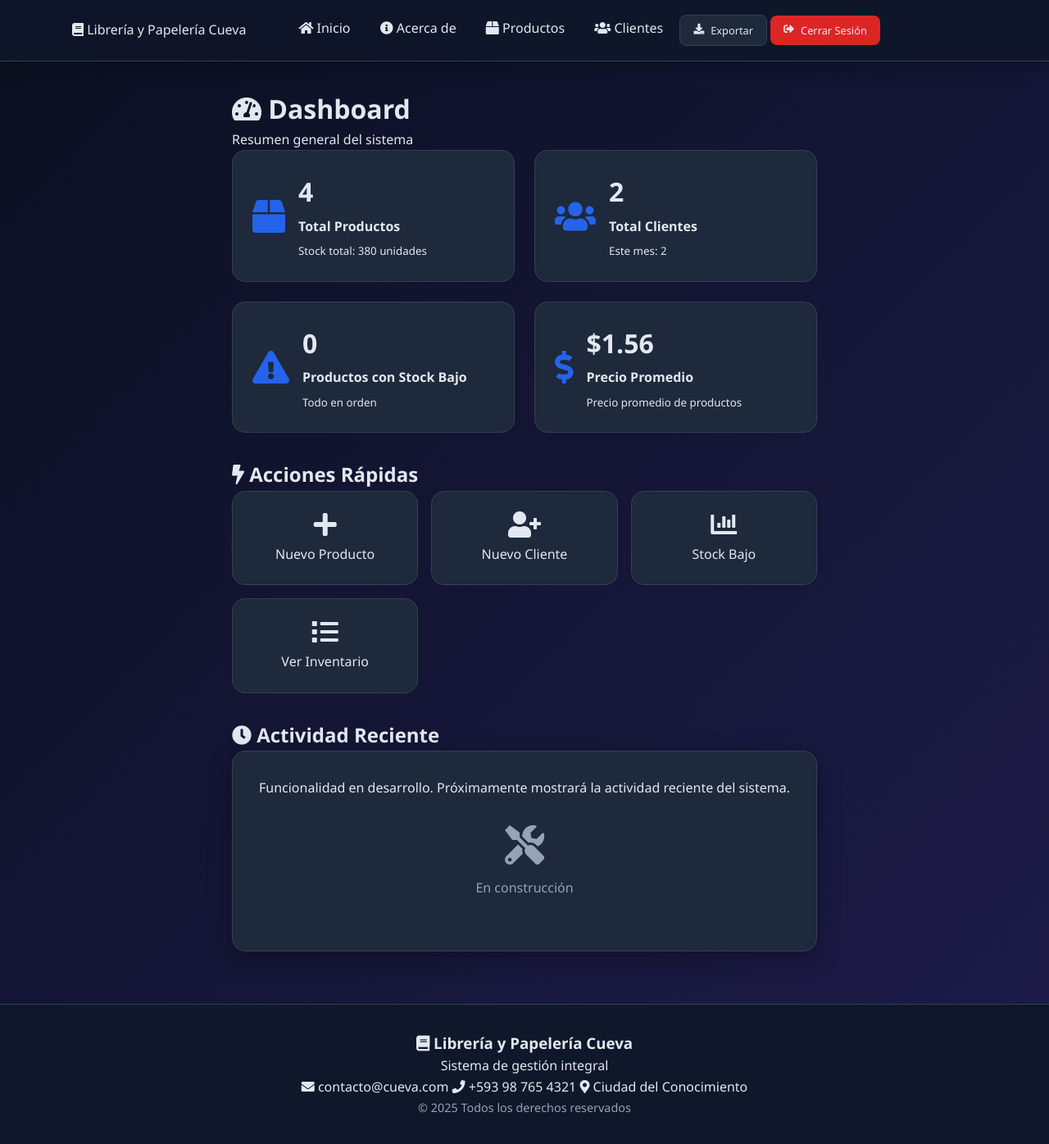
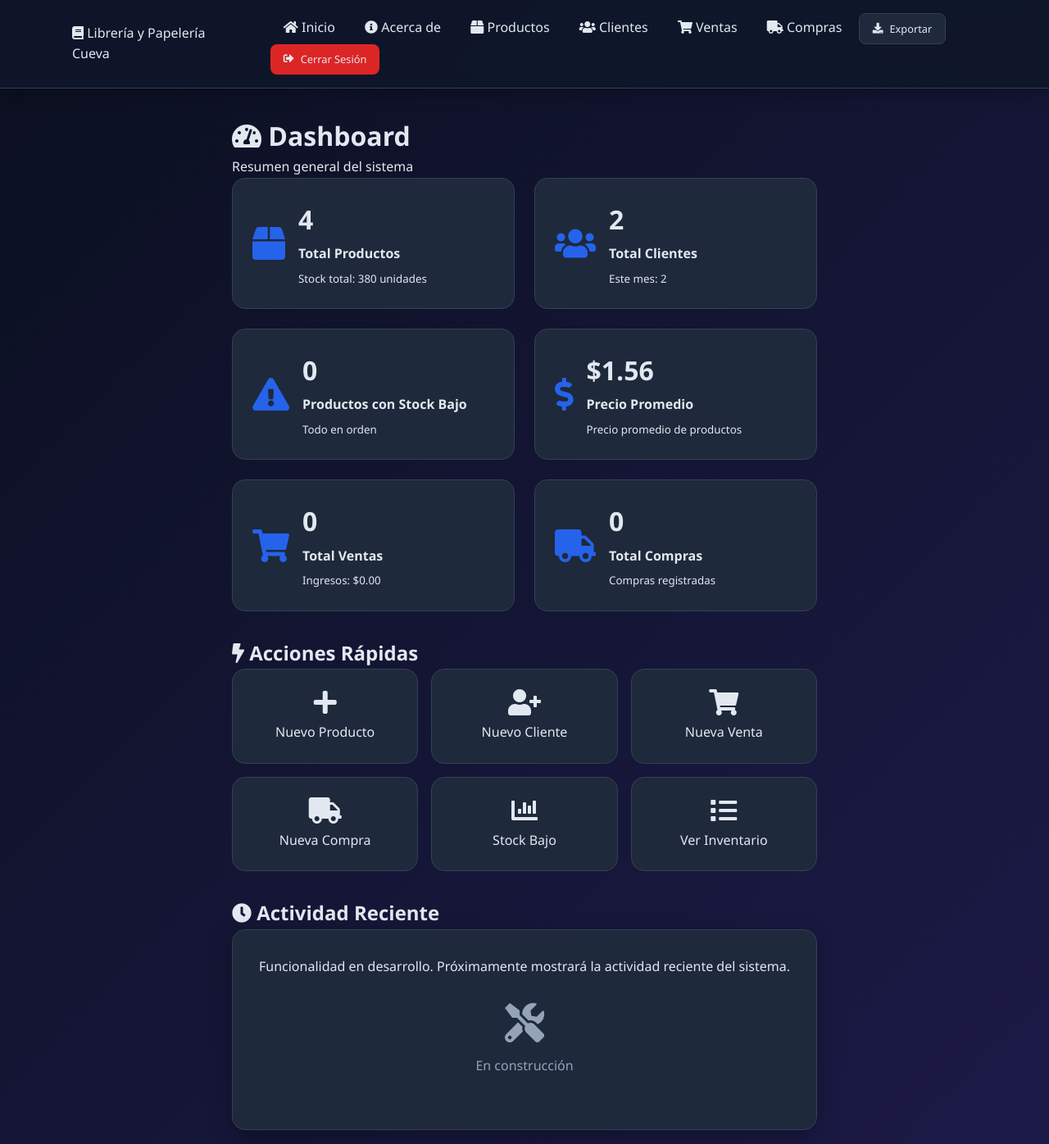
Before and after one commit to RACUEVA/PROYECTO, a Flask app: page /dashboard in a window 1280 px wide. Shown: the top 1396 px of the page at 82% size. Run offline with Flask 3, Linux system fonts and the light colour scheme; the visitor is signed in with stand-in values (Sample User, id 1); data comes from the database, SQL or seed files in the repository; data that the repository does not hold is empty.

Commit message:
semana 16 - PROYECTO

```diff
--- a/app.py
+++ b/app.py
@@ -1,9 +1,9 @@
-# app.py - VERSIÓN FINAL CORREGIDA
+# app.py - VERSIÓN FINAL COMPLETA
 from flask import Flask, render_template, request, redirect, url_for, flash, jsonify
 from flask_login import LoginManager, login_user, login_required, logout_user, current_user
 from werkzeug.security import generate_password_hash, check_password_hash
 from conexion.conexion import conexion, cerrar_conexion, crear_tablas, verificar_tabla_usuarios
-from forms import ProductoForm, ClienteForm, LoginForm, RegistroForm
+from forms import ProductoForm, ClienteForm, LoginForm, RegistroForm, VentaForm, CompraForm
 from models_user import Usuario
 from datetime import datetime
 from decimal import Decimal
@@ -565,17 +565,179 @@ def eliminar_cliente(cid):
 
     return redirect(url_for('listar_clientes'))
 
+# ---- Ventas ----
+@app.route('/ventas')
+@login_required
+def listar_ventas():
+    conn = conexion()
+    ventas = []
+
+    try:
+        cur = conn.cursor(dictionary=True)
+        cur.execute("""
+            SELECT v.*, c.nombre as cliente_nombre, c.apellido as cliente_apellido,
+                   u.nombre as usuario_nombre
+            FROM ventas v
+            JOIN clientes c ON v.cliente_id = c.id
+            JOIN usuarios u ON v.usuario_id = u.id
+            ORDER BY v.fecha_venta DESC
+        """)
+        ventas = cur.fetchall()
+
+    except Exception as e:
+        flash(f'❌ Error al cargar ventas: {str(e)}', 'error')
+    finally:
+        cerrar_conexion(conn)
+
+    return render_template('ventas/list.html', title='Ventas', ventas=ventas)
+
+@app.route('/ventas/nueva', methods=['GET', 'POST'])
+@login_required
+def crear_venta():
+    form = VentaForm()
+
+    if form.validate_on_submit():
+        cliente_id = form.cliente_id.data
+        producto_id = form.producto_id.data
+        cantidad = form.cantidad.data
+
+        conn = conexion()
+        if conn is None:
+            handle_db_error()
+            return render_template('ventas/form.html', title='Nueva Venta', form=form)
+
+        try:
+            cursor = conn.cursor(dictionary=True)
+
+            # Verificar que el producto existe y tiene stock
+            cursor.execute("SELECT nombre, precio, cantidad FROM productos WHERE id = %s", (producto_id,))
+            producto = cursor.fetchone()
+
+            if not producto:
+                flash('❌ Producto no encontrado', 'error')
+                return render_template('ventas/form.html', title='Nueva Venta', form=form)
+
+            if producto['cantidad'] < cantidad:
+                flash(f'❌ Stock insuficiente. Solo hay {producto["cantidad"]} unidades', 'error')
+                return render_template('ventas/form.html', title='Nueva Venta', form=form)
+
+            # Verificar que el cliente existe
+            cursor.execute("SELECT id FROM clientes WHERE id = %s", (cliente_id,))
+            if not cursor.fetchone():
+                flash('❌ Cliente no encontrado', 'error')
+                return render_template('ventas/form.html', title='Nueva Venta', form=form)
+
+            # Calcular total
+            precio_unitario = producto['precio']
+            subtotal = precio_unitario * cantidad
+
+            # Crear venta
+            cursor.execute(
+                "INSERT INTO ventas (cliente_id, usuario_id, total) VALUES (%s, %s, %s)",
+                (cliente_id, current_user.id, subtotal)
+            )
+            venta_id = cursor.lastrowid
+
+            # Crear detalle de venta
+            cursor.execute(
+                "INSERT INTO detalle_ventas (venta_id, producto_id, cantidad, precio_unitario, subtotal) VALUES (%s, %s, %s, %s, %s)",
+                (venta_id, producto_id, cantidad, precio_unitario, subtotal)
+            )
+
+            conn.commit()
+            flash('✅ Venta registrada correctamente', 'success')
+            return redirect(url_for('listar_ventas'))
+
+        except Exception as e:
+            conn.rollback()
+            flash(f'❌ Error al registrar venta: {str(e)}', 'error')
+        finally:
+            cerrar_conexion(conn)
+
+    return render_template('ventas/form.html', title='Nueva Venta', form=form)
+
+# ---- Compras ----
+@app.route('/compras')
+@login_required
+def listar_compras():
+    conn = conexion()
+    compras = []
+
+    try:
+        cur = conn.cursor(dictionary=True)
+        cur.execute("""
+            SELECT c.*, p.nombre as producto_nombre, u.nombre as usuario_nombre
+            FROM compras c
+            JOIN productos p ON c.producto_id = p.id
+            JOIN usuarios u ON c.usuario_id = u.id
+            ORDER BY c.fecha_compra DESC
+        """)
+        compras = cur.fetchall()
+
+    except Exception as e:
+        flash(f'❌ Error al cargar compras: {str(e)}', 'error')
+    finally:
+        cerrar_conexion(conn)
+
+    return render_template('compras/list.html', title='Compras', compras=compras)
+
+@app.route('/compras/nueva', methods=['GET', 'POST'])
+@login_required
+def crear_compra():
+    form = CompraForm()
+
+    if form.validate_on_submit():
+        proveedor_nombre = form.proveedor_nombre.data.strip()
+        producto_id = form.producto_id.data
+        cantidad = form.cantidad.data
+        precio_compra = form.precio_compra.data
+
+        conn = conexion()
+        if conn is None:
+            handle_db_error()
+            return render_template('compras/form.html', title='Nueva Compra', form=form)
+
+        try:
+            cursor = conn.cursor(dictionary=True)
+
+            # Verificar que el producto existe
+            cursor.execute("SELECT id FROM productos WHERE id = %s", (producto_id,))
+            if not cursor.fetchone():
+                flash('❌ Producto no encontrado', 'error')
+                return render_template('compras/form.html', title='Nueva Compra', form=form)
+
+            # Registrar compra
+            cursor.execute(
+                "INSERT INTO compras (proveedor_nombre, producto_id, cantidad, precio_compra, usuario_id) VALUES (%s, %s, %s, %s, %s)",
+                (proveedor_nombre, producto_id, cantidad, precio_compra, current_user.id)
+            )
+
+            # Actualizar stock del producto
+            cursor.execute(
+                "UPDATE productos SET cantidad = cantidad + %s WHERE id = %s",
+                (cantidad, producto_id)
+            )
+
+            conn.commit()
+            flash('✅ Compra registrada correctamente', 'success')
+            return redirect(url_for('listar_compras'))
+
+        except Exception as e:
+            conn.rollback()
+            flash(f'❌ Error al registrar compra: {str(e)}', 'error')
+        finally:
+            cerrar_conexion(conn)
+
+    return render_template('compras/form.html', title='Nueva Compra', form=form)
+
 # ---- Dashboard y Estadísticas ----
 @app.route('/dashboard')
 @login_required
 def dashboard():
     """Dashboard con estadísticas del sistema"""
     conn = conexion()
-    if conn is None:
-        handle_db_error()
-        return render_template('dashboard.html', stats={})
+    stats = {}
 
-    stats = {}
     try:
         cur = conn.cursor(dictionary=True)
 
@@ -603,6 +765,20 @@ def dashboard():
         cur.execute("SELECT COUNT(*) as este_mes FROM clientes WHERE MONTH(fecha_registro) = MONTH(CURRENT_DATE())")
         clientes_mes = cur.fetchone()
         stats['clientes_este_mes'] = int(clientes_mes['este_mes']) if clientes_mes else 0
+
+        # Estadísticas de ventas
+        cur.execute("SELECT COUNT(*) as total, SUM(total) as ingresos FROM ventas WHERE estado = 'completada'")
+        ventas_stats = cur.fetchone()
+        if ventas_stats:
+            stats['ventas'] = {
+                'total': int(ventas_stats['total']),
+                'ingresos': float(ventas_stats['ingresos'] or 0)
+            }
+
+        # Estadísticas de compras
+        cur.execute("SELECT COUNT(*) as total FROM compras")
+        compras_stats = cur.fetchone()
+        stats['compras'] = int(compras_stats['total']) if compras_stats else 0
 
     except Exception as e:
         print(f"Error obteniendo estadísticas: {e}")
@@ -840,7 +1016,9 @@ def test_crud():
             'editar_producto': '/productos/<id>/editar',
             'eliminar_producto': '/productos/<id>/eliminar',
             'dashboard': '/dashboard',
-            'exportar': '/guardar_csv, /guardar_json, /guardar_txt'
+            'exportar': '/guardar_csv, /guardar_json, /guardar_txt',
+            'ventas': '/ventas',
+            'compras': '/compras'
         },
         'timestamp': datetime.now().isoformat()
     })
@@ -848,12 +1026,9 @@ def test_crud():
 if __name__ == '__main__':
     print("🚀 Iniciando aplicación Flask...")
     print("📊 Dashboard disponible en: /dashboard")
+    print("🛒 Ventas disponible en: /ventas")
+    print("📦 Compras disponible en: /compras")
     print("🔧 Diagnóstico del sistema en: /diagnostico")
     print("❤️ Health check en: /health")
     print("🧪 Test CRUD en: /test-crud")
-    print("📍 Rutas CRUD específicas:")
-    print("   - Crear: /crear")
-    print("   - Listar: /productos")
-    print("   - Editar: /editar/<id>")
-    print("   - Eliminar: /eliminar/<id>")
     app.run(debug=True, host='0.0.0.0', port=5000)
--- a/templates/base.html
+++ b/templates/base.html
@@ -33,6 +33,17 @@
                     <a href="{{ url_for('listar_clientes') }}"
                         {% if request.endpoint in ['listar_clientes', 'crear_cliente', 'editar_cliente'] %}class="active"{% endif %}>
                         <i class="fas fa-users"></i> Clientes
+                    </a>
+
+                    <!-- NUEVOS ENLACES PARA VENTAS Y COMPRAS -->
+                    <a href="{{ url_for('listar_ventas') }}"
+                        {% if request.endpoint in ['listar_ventas', 'crear_venta'] %}class="active"{% endif %}>
+                        <i class="fas fa-shopping-cart"></i> Ventas
+                    </a>
+
+                    <a href="{{ url_for('listar_compras') }}"
+                        {% if request.endpoint in ['listar_compras', 'crear_compra'] %}class="active"{% endif %}>
+                        <i class="fas fa-truck"></i> Compras
                     </a>
 
                     <div class="export-dropdown">
--- a/templates/dashboard.html
+++ b/templates/dashboard.html
@@ -63,6 +63,32 @@
             <small class="text-muted">Precio promedio de productos</small>
         </div>
     </div>
+
+    <!-- NUEVA: Tarjeta de Ventas -->
+    <div class="stats-card">
+        <div class="stats-icon">
+            <i class="fas fa-shopping-cart"></i>
+        </div>
+        <div class="stats-content">
+            <h3>{{ stats.ventas.total if stats.ventas else 0 }}</h3>
+            <p>Total Ventas</p>
+            <small class="text-muted">
+                Ingresos: ${{ "%.2f"|format(stats.ventas.ingresos) if stats.ventas and stats.ventas.ingresos else '0.00' }}
+            </small>
+        </div>
+    </div>
+
+    <!-- NUEVA: Tarjeta de Compras -->
+    <div class="stats-card">
+        <div class="stats-icon">
+            <i class="fas fa-truck"></i>
+        </div>
+        <div class="stats-content">
+            <h3>{{ stats.compras if stats.compras else 0 }}</h3>
+            <p>Total Compras</p>
+            <small class="text-muted">Compras registradas</small>
+        </div>
+    </div>
 </div>
 
 <!-- Acciones Rápidas -->
@@ -76,6 +102,15 @@
         <a href="{{ url_for('crear_cliente') }}" class="action-card">
             <i class="fas fa-user-plus"></i>
             <span>Nuevo Cliente</span>
+        </a>
+        <!-- NUEVAS ACCIONES RÁPIDAS -->
+        <a href="{{ url_for('crear_venta') }}" class="action-card">
+            <i class="fas fa-shopping-cart"></i>
+            <span>Nueva Venta</span>
+        </a>
+        <a href="{{ url_for('crear_compra') }}" class="action-card">
+            <i class="fas fa-truck"></i>
+            <span>Nueva Compra</span>
         </a>
         <a href="{{ url_for('productos_stock_bajo') }}" class="action-card">
             <i class="fas fa-chart-bar"></i>
```
Also changed, not shown: conexion/conexion.py (+53 -9 lines), forms.py (+16 -1 lines), templates/compras/form.html (added, +46 -0 lines), templates/compras/list.html (added, +42 -0 lines), templates/ventas/form.html (added, +39 -0 lines), templates/ventas/list.html (added, +44 -0 lines).
